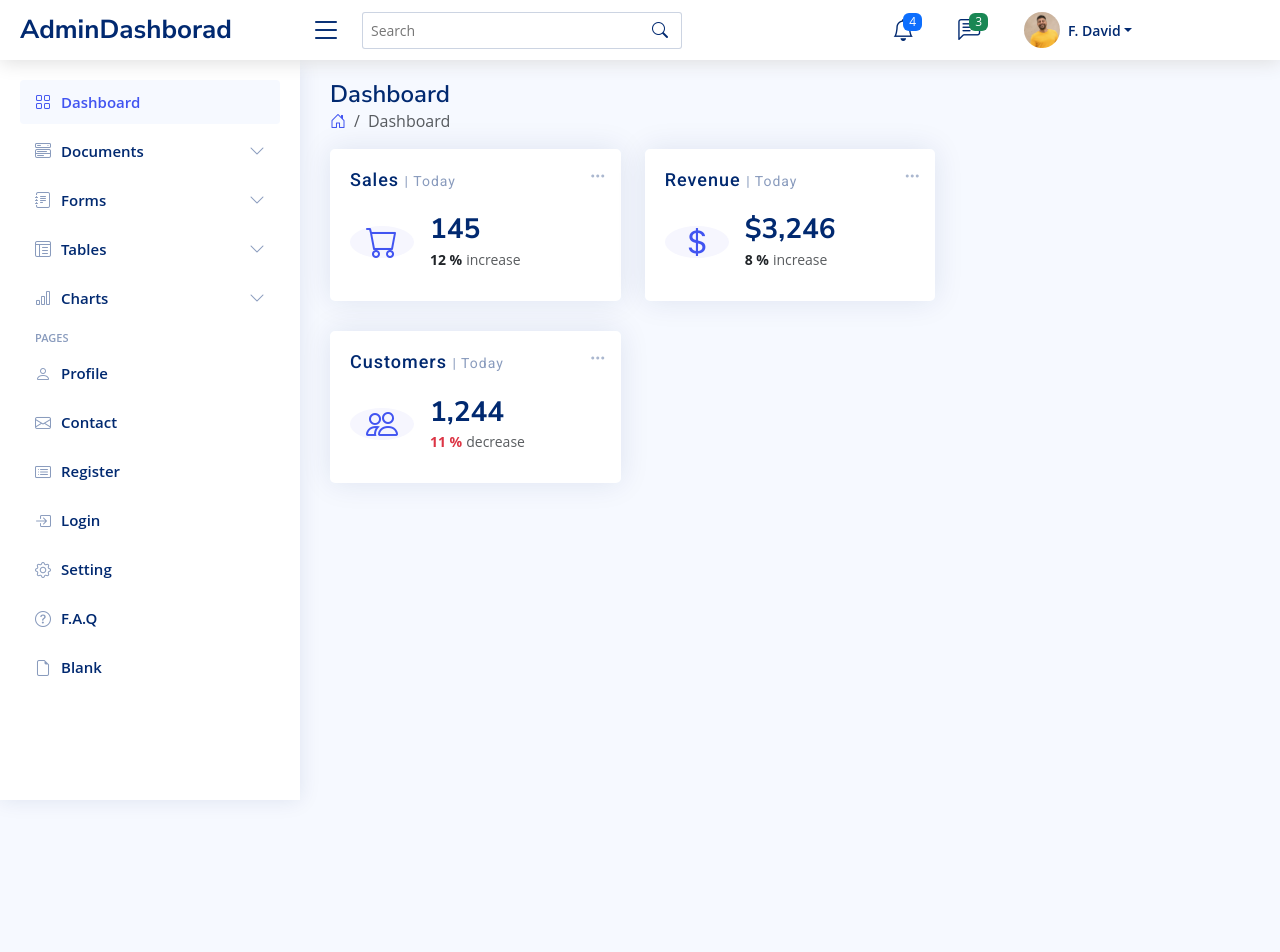
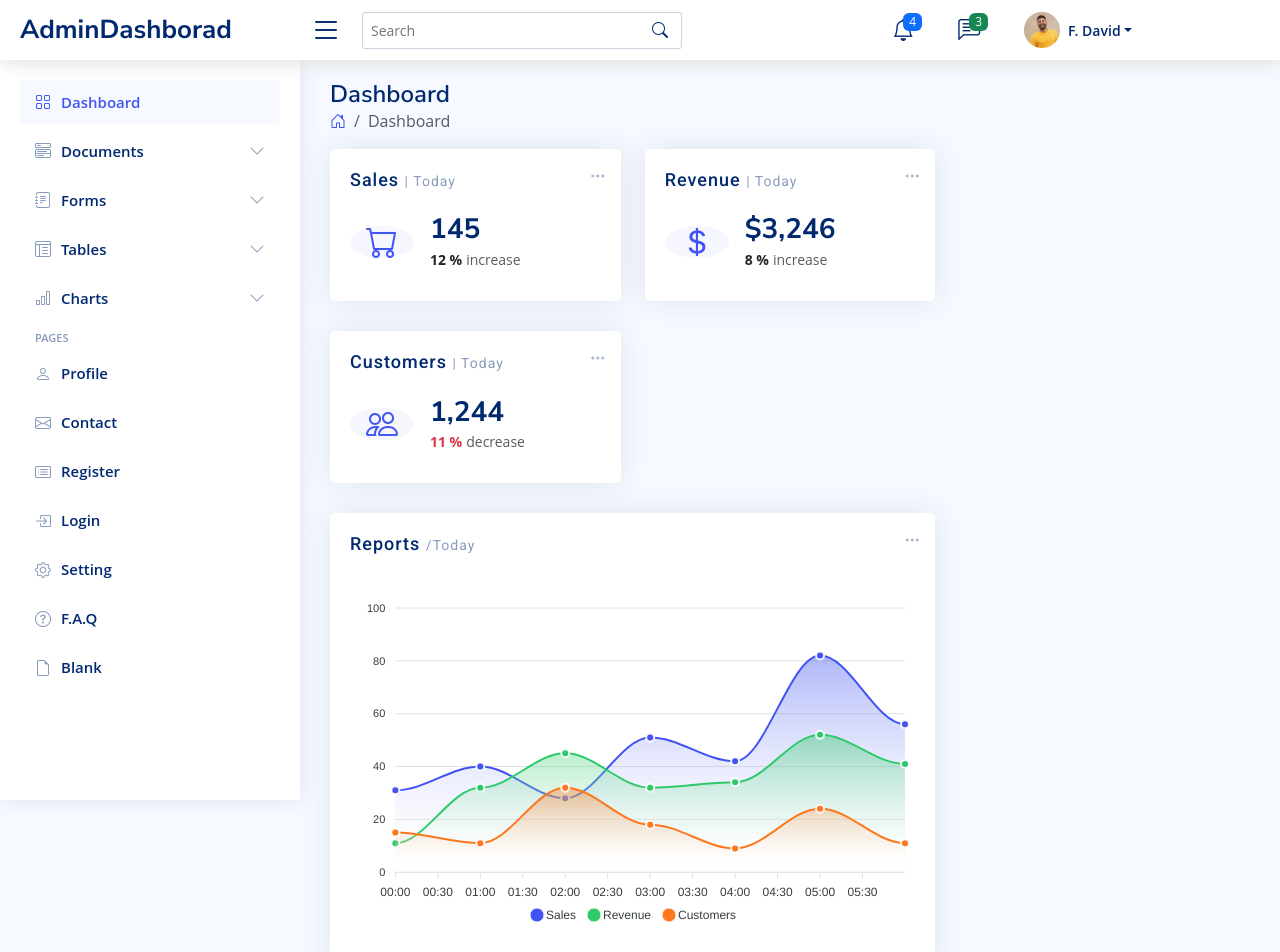
Before and after one commit to santoshkbrj/Admin_Panel, a React (Create React App) app: page / in a window 1280 px wide. Shown: the top 952 px of the page. Before the commit the page ends 800 px from the top, so only its background shows below. Built offline with nearby package versions, Linux system fonts and the light colour scheme; data requests are answered from the project's data file.

Commit message:
Report Chart created

```diff
--- a/src/components/Dashboard.jsx
+++ b/src/components/Dashboard.jsx
@@ -1,6 +1,7 @@
 import { useEffect, useState } from 'react';
 import Card from './Card';
 import './dashboard.css'
+import Reports from './Reports';
 
 function Dashboard() {
     const [cards, setCards] = useState([])
@@ -27,6 +28,9 @@ function Dashboard() {
                             cards.map(card => <Card key={card._id} card={card} />)
                         }
                     </div>
+                    <div className="col-12">
+                        <Reports />
+                    </div>
                 </div>
                 <div className="col-lg-4"></div>
             </div>
--- /dev/null
+++ b/src/components/ReportCharts.jsx
@@ -0,0 +1,79 @@
+import React, { useState } from 'react';
+import Chart from 'react-apexcharts'
+
+
+function ReportCharts() {
+    const [data, setData] = useState({
+        series: [
+            {
+                name: 'Sales',
+                data: [31, 40, 28, 51, 42, 82, 56]
+            },
+            {
+                name: "Revenue",
+                data: [11, 32, 45, 32, 34, 52, 41]
+            },
+            {
+                name: 'Customers',
+                data: [15, 11, 32, 18, 9, 24, 11]
+            },
+        ],
+        options: {
+            chart: {
+                height: 350,
+                type: 'area',
+                toolbar: {
+                    show: false,
+                },
+            },
+            markers: {
+                size: 4,
+            },
+            colors: ['#4154f1', '#2eca6a', '#ff771d'],
+            fill: {
+                type: 'gradient',
+                gradient: {
+                    shadeIntensity: 1,
+                    opcaityFrom: 0.3,
+                    opacityTo: 0.4,
+                    stops: [0, 90, 100],
+                },
+            },
+            dataLabels: {
+                enabled: false,
+            },
+            stroke: {
+                curve: 'smooth',
+                width: 2,
+            },
+            xaxis: {
+                type: 'datetime',
+                categories: [
+                    '2028-09-19T00:00:00.000Z',
+                    '2028-09-19T01:00:00.000Z',
+                    '2028-09-19T02:00:00.000Z',
+                    '2028-09-19T03:00:00.000Z',
+                    '2028-09-19T04:00:00.000Z',
+                    '2028-09-19T05:00:00.000Z',
+                    '2028-09-19T06:00:00.000Z',
+                ],
+            },
+            tooltip: {
+                x: {
+                    format: 'dd/MM/yy HH:mm'
+                },
+            },
+        },
+
+    });
+    return (
+        <Chart
+            options={data.options}
+            series={data.series}
+            type={data.options.chart.type}
+            height={data.options.chart.height}
+        />
+    )
+}
+
+export default ReportCharts
--- /dev/null
+++ b/src/components/Reports.jsx
@@ -0,0 +1,24 @@
+import React, { useState } from 'react';
+import './reports.css'
+import CardFilter from './CardFilter';
+import ReportCharts from './ReportCharts';
+
+function Reports() {
+    const [filter, setFilter] = useState('Today');
+    const hanldeFilterChange = () => {
+        setFilter(filter);
+    }
+    return (
+        <div className="card">
+            <CardFilter filterChange={hanldeFilterChange} />
+            <div className="card-body">
+                <h5 className="card-title">
+                    Reports <span>/{filter}</span>
+                </h5>
+                <ReportCharts />
+            </div>
+        </div>
+    )
+}
+
+export default Reports
```
Also changed, not shown: src/components/reports.css (added).
